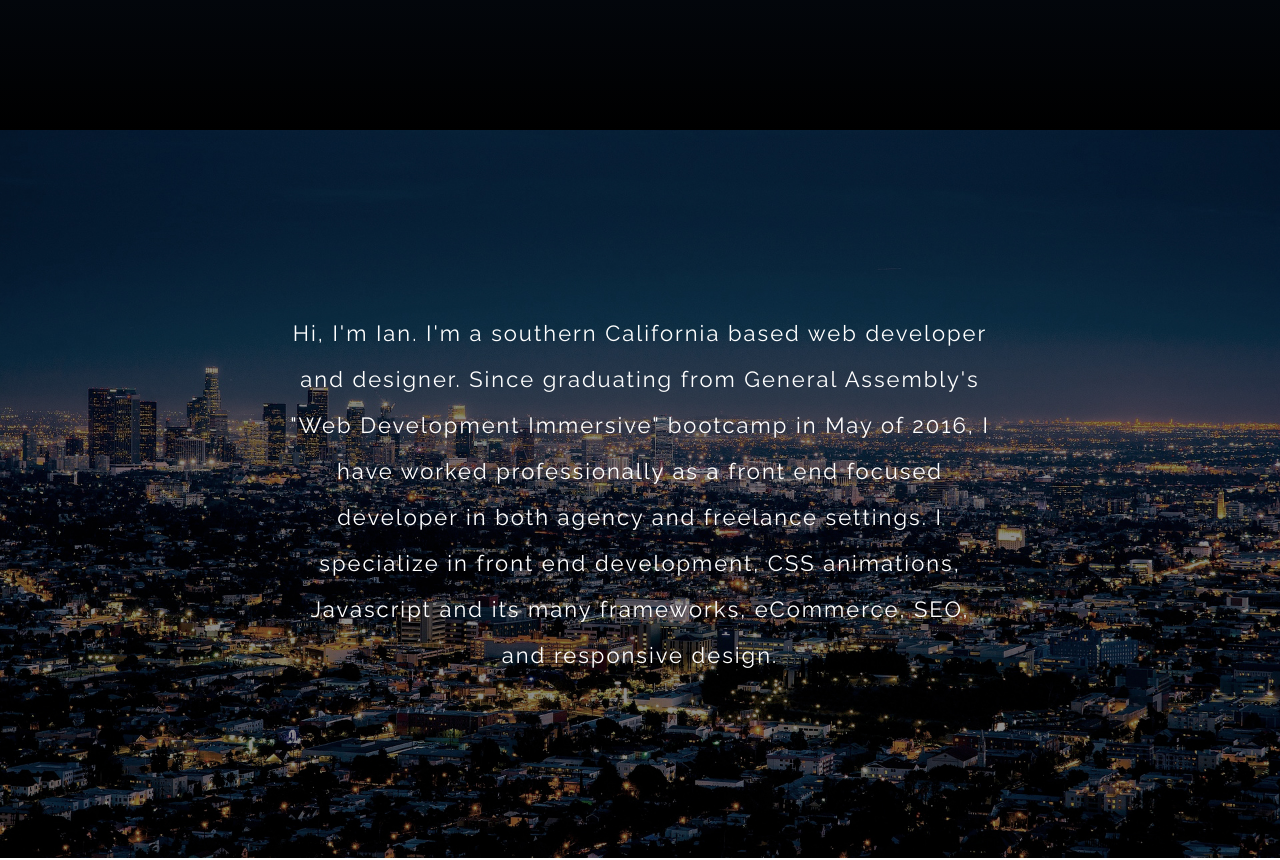
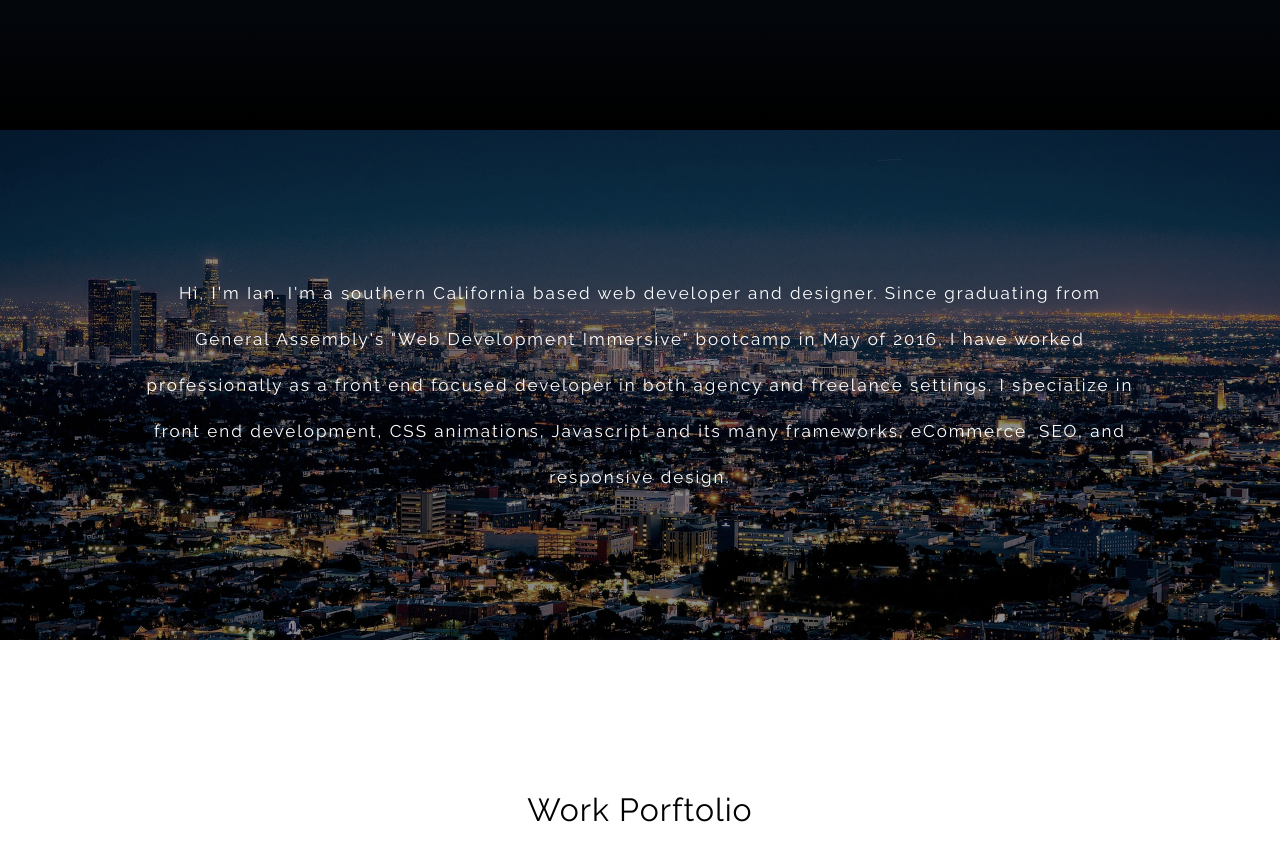
Before and after one commit to IanSpringer/portfolio, a React (Create React App) app: page / in a window 1280 px wide. Shown: the part 520-1380 px from the top of the page. Built offline with nearby package versions, Linux system fonts and the light colour scheme.

Commit message:
cleaned section 2

```diff
--- a/src/index.css
+++ b/src/index.css
@@ -85,7 +85,7 @@ a{
 .two{
   background-image: url('../assets/pf-city-dark.jpg');
   width: 100%;
-  padding: 180px 0px;
+  padding: 140px 0px;
   height: 100%;
     /* Create the parallax scrolling effect */
     background-attachment: fixed;
@@ -100,9 +100,9 @@ a{
 .two p{
     line-height: 46px;
     color: white;
-    font-size: 22px;
+    font-size: 17px;
     text-align: center;
-    width: 70%;
+    width: 100%;
     margin: 0 auto;
 }
 .three{
```
